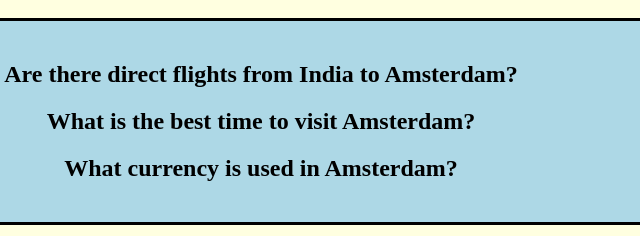
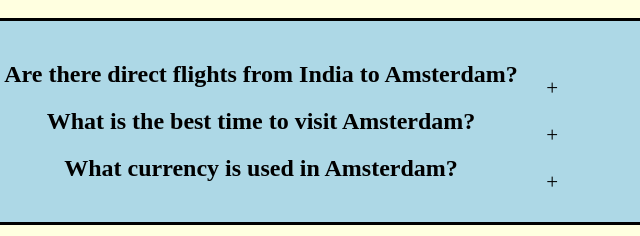
Before and after one commit to Atharv6942/favtraveldestination, a plain HTML site: page Faq.html in a window 1280 px wide. Shown: the part 233-469 px from the top of the page, 367-1007 px from the left. Drawn offline with Linux system fonts and the light colour scheme.

Commit message:
Update Faq.html

```diff
--- a/Faq.html
+++ b/Faq.html
@@ -17,7 +17,7 @@
       .wrap {text-align:center;width:1100px;height:650px;padding:50px;}
       .FAQbox {background-color:LightBlue;border:3px solid black;padding:20px;}
       .answer {display:none;padding:5px;font-size:20px;}
-      .FAQ_list_item {postion:relative;margin:10px;}
+      .FAQ_list_item {position:relative;margin:10px;}
       .FAQ_list_item  span {position:absolute;display:inline-block;top:15px;right:200px;font-size:21px;}
       .FAQbox ul li {list-style-type:none;}
 
```
